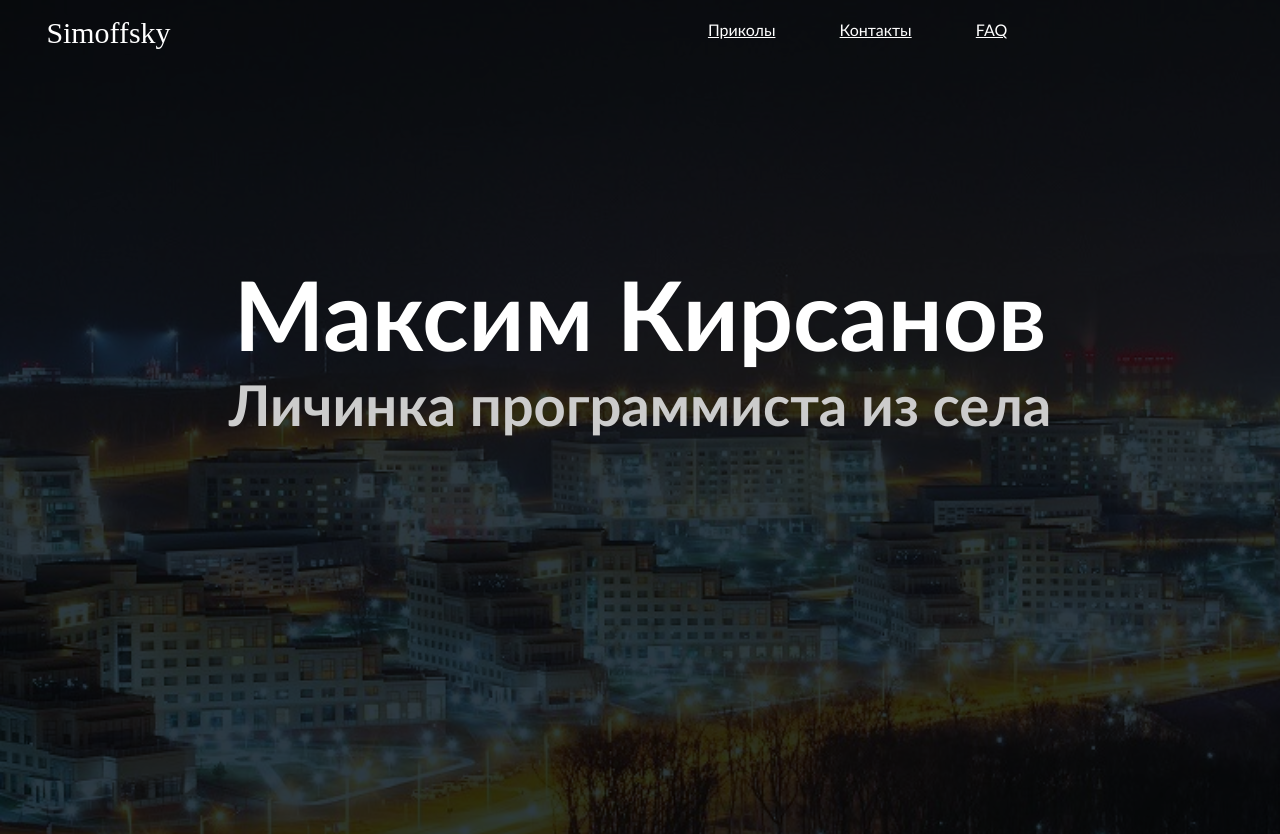
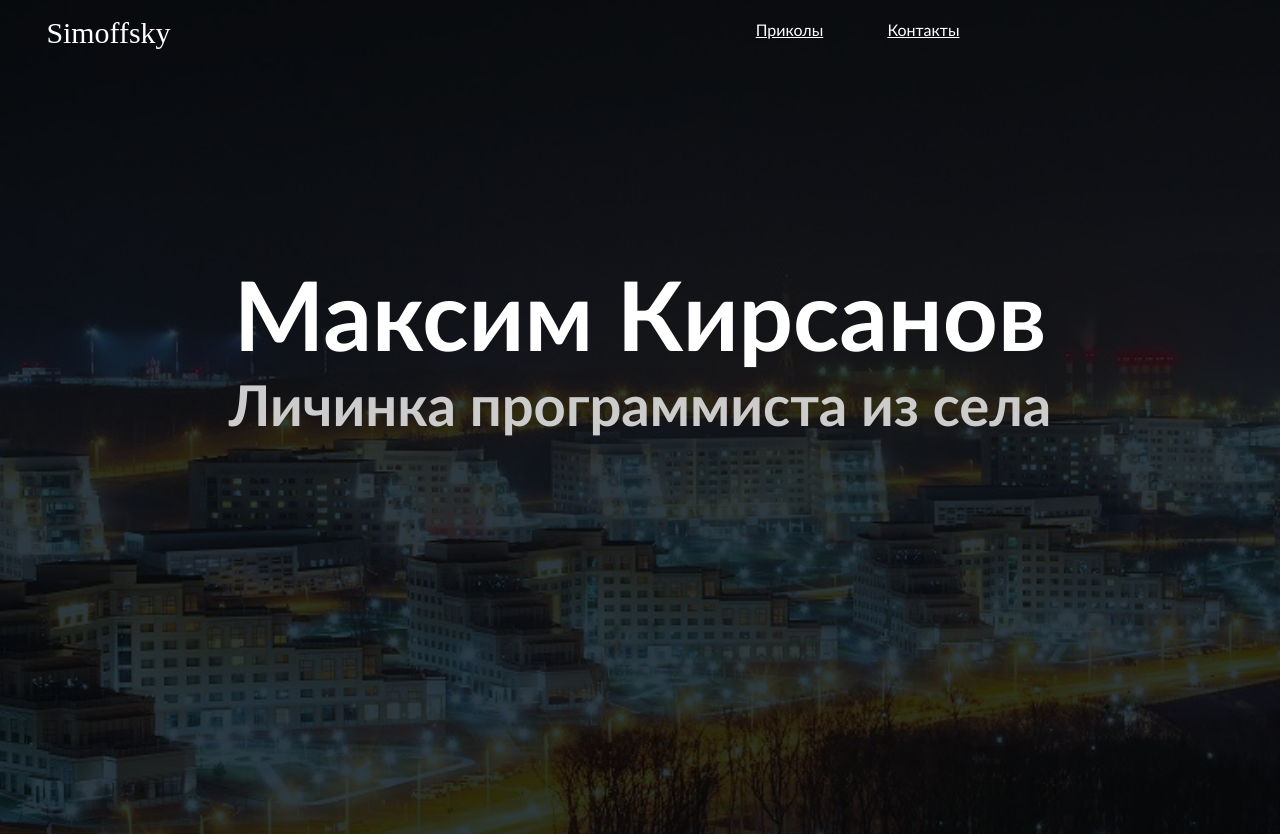
Before and after one commit to Simoffsky/Simoffsky.github.io, a plain HTML site: page index.html in a window 1280 px wide. Shown: the top 834 px of the page. Drawn offline with nearby package versions, Linux system fonts and the light colour scheme; a web font is replaced by a local one.

Commit message:
Update index.html

```diff
--- a/index.html
+++ b/index.html
@@ -17,7 +17,7 @@
         <div id = "about"> <!-- Ссылки -->
             <a href="#" title = "Приколы" onclick ="slowScroll('#main')">Приколы</a>
             <a href="#" title = "Контакты" onclick ="slowScroll('#contacts')">Контакты</a>
-            <a href="#" title = "Ответы на Вопросы" onclick ="slowScroll('#faq')">FAQ</a>
+
         </div>
     </header>
 
```
